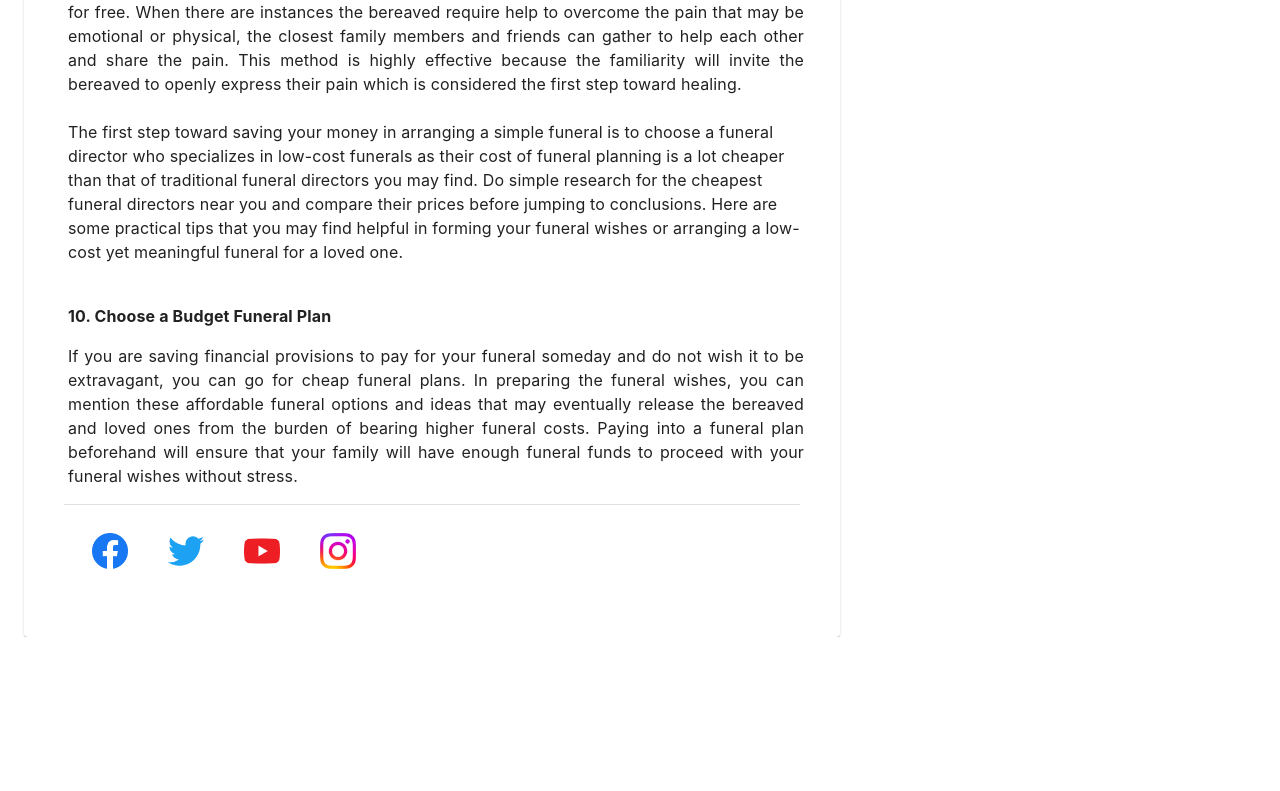
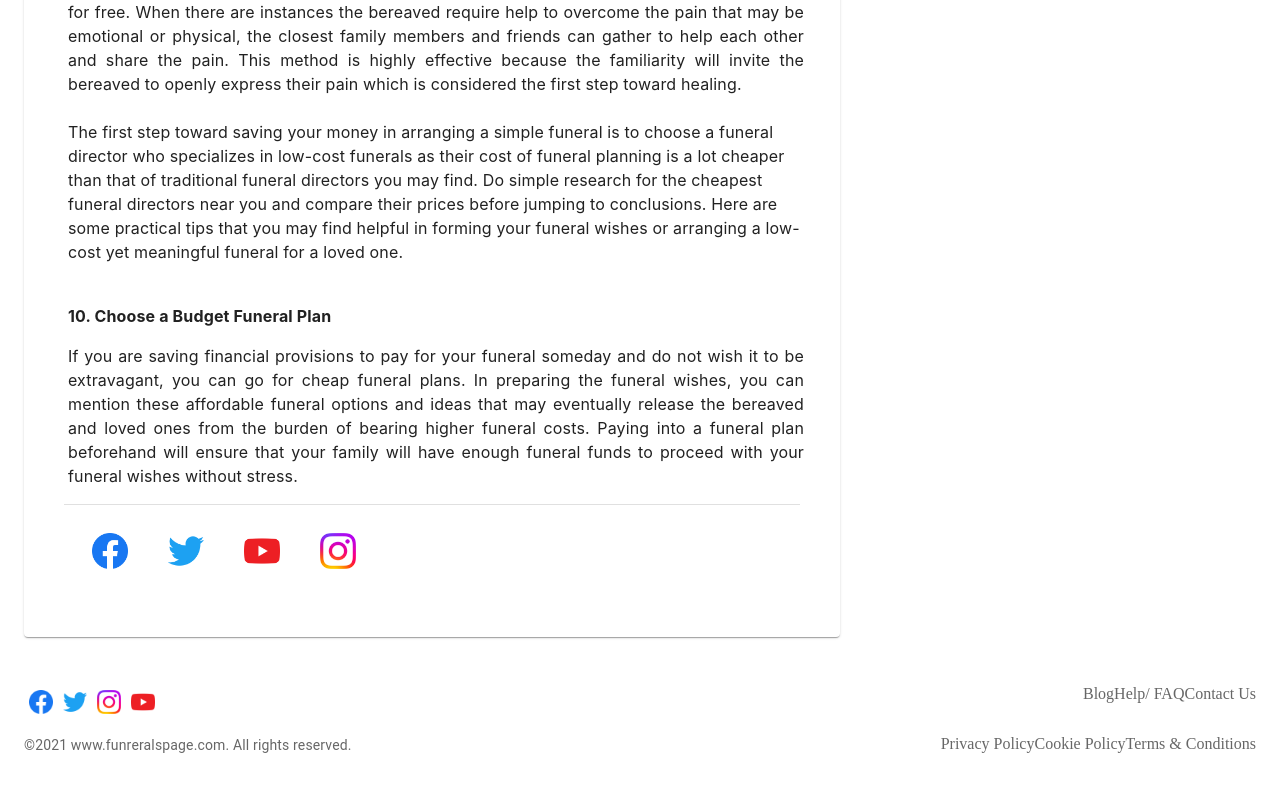
Before and after one commit to sanjueranga/Funerals_blog, a React (Create React App) app: page / in a window 1280 px wide. Shown: the part 4127-4918 px from the top of the page. Before the commit the page ends 4764 px from the top, so only its background shows below. Built offline with nearby package versions, Linux system fonts and the light colour scheme.

Commit message:
footer fixed

```diff
--- /dev/null
+++ b/src/components/Footer.jsx
@@ -0,0 +1,75 @@
+import React from "react";
+import { Box, Typography, Container, Grid } from "@mui/material";
+import IconButton from "@mui/material/IconButton";
+import Link from "@mui/material/Link";
+import facebookIcon from "../static/images/facebook.png";
+import twitterIcon from "../static/images/twitter.png";
+import youtubeIcon from "../static/images/youtube.png";
+import instagramIcon from "../static/images/insta.png";
+
+const socialLinks = [
+  { icon: facebookIcon, link: "https://www.facebook.com/", name: "facebook" },
+  { icon: twitterIcon, link: "https://www.twitter.com/", name: "facebook" },
+  {
+    icon: instagramIcon,
+    link: "https://www.instagram.com/",
+    name: "facebook",
+  },
+  { icon: youtubeIcon, link: "https://www.youtube.com/", name: "facebook" },
+];
+
+const websiteLinks = [
+  { title: "Blog", link: "#" },
+  { title: "Help/ FAQ", link: "#" },
+  { title: "Contact Us", link: "#" },
+  { title: "Privacy Policy", link: "#" },
+  { title: "Cookie Policy", link: "#" },
+  { title: "Terms & Conditions", link: "#" },
+];
+
+const websiteLinksFirstRow = websiteLinks.slice(0, 3);
+const websiteLinksSecondRow = websiteLinks.slice(3, 6);
+
+const Footer = () => {
+  return (
+    <Box sx={{ bgcolor: "background.paper", mt: "auto", py: 6 }}>
+      <Container maxWidth="xl">
+        <Grid container spacing={2}>
+          <Grid item xs={6}>
+            {socialLinks.map((socialLink) => (
+              <IconButton size="small" href={socialLink.link}>
+                <img
+                  src={socialLink.icon}
+                  alt={socialLink.name}
+                  width="24"
+                  height="24"
+                />
+              </IconButton>
+            ))}
+          </Grid>
+          <Grid item xs={6} align="right">
+            {websiteLinksFirstRow.map((link) => (
+              <Link key={link.title} underline="none" color="text.secondary">
+                {link.title}
+              </Link>
+            ))}
+          </Grid>
+          <Grid item xs={6}>
+            <Typography variant="body2" color="text.secondary">
+              ©2021 www.funreralspage.com. All rights reserved.
+            </Typography>
+          </Grid>
+          <Grid item xs={6} align="right">
+            {websiteLinksSecondRow.map((link) => (
+              <Link key={link.title} underline="none" color="text.secondary">
+                {link.title}
+              </Link>
+            ))}
+          </Grid>
+        </Grid>
+      </Container>
+    </Box>
+  );
+};
+
+export default Footer;
--- a/src/pages/Home.jsx
+++ b/src/pages/Home.jsx
@@ -5,6 +5,7 @@ import Grid from "@mui/material/Grid";
 import Post from "../components/Post";
 import Container from "@mui/material/Container";
 import SidePanel from "../components/SidePanel";
+import Footer from "../components/Footer";
 
 const Home = () => {
   return (
@@ -17,6 +18,7 @@ const Home = () => {
           <SidePanel />
         </Grid>
       </Container>
+      <Footer />
     </>
   );
 };
```
